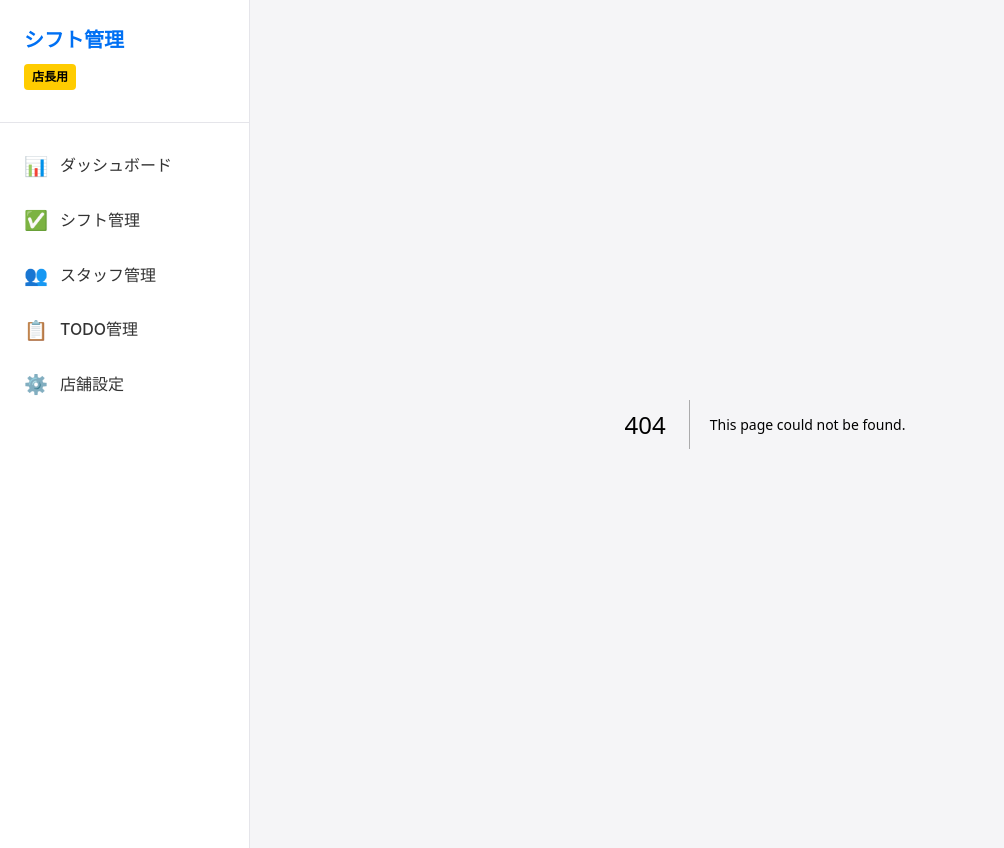
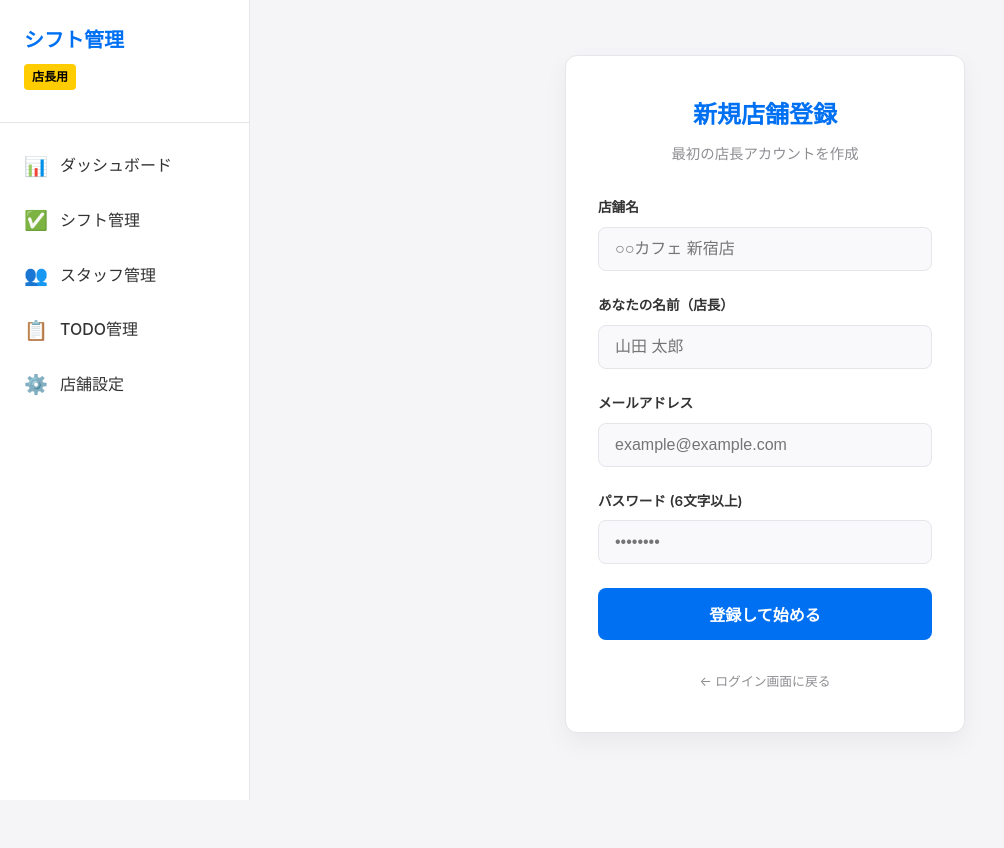
Before and after one commit to 10193308ab-dotcom/shift-management, a Next.js app: page /register in a window 1280 px wide. Before the commit this address had no page. Shown: the whole page, without its empty margins (0-1004 px from the left). After the commit the page ends 800 px from the top, so only its background shows below. Built offline with nearby package versions, Linux system fonts and the light colour scheme; no server answers.

Commit message:
Add Login and Register pages

```diff
--- a/src/app/globals.css
+++ b/src/app/globals.css
@@ -155,3 +155,97 @@ ul {
     padding-bottom: 1.5rem; /* Reset padding on desktop */
   }
 }
+
+/* =========================================
+   Login Page UI
+   ========================================= */
+.login-container {
+  display: flex;
+  align-items: center;
+  justify-content: center;
+  min-height: calc(100vh - 60px);
+  padding: 1rem;
+}
+
+.login-box {
+  background-color: var(--surface-color);
+  border-radius: 12px;
+  padding: 2.5rem 2rem;
+  width: 100%;
+  max-width: 400px;
+  box-shadow: 0 10px 25px rgba(0, 0, 0, 0.05);
+  border: 1px solid var(--border-color);
+}
+
+.login-header {
+  text-align: center;
+  margin-bottom: 2rem;
+}
+
+.login-header h1 {
+  font-size: 1.5rem;
+  color: var(--primary-color);
+  margin-bottom: 0.5rem;
+}
+
+.login-header p {
+  color: #8e8e93;
+  font-size: 0.9rem;
+}
+
+.form-group {
+  margin-bottom: 1.5rem;
+}
+
+.form-group label {
+  display: block;
+  font-size: 0.85rem;
+  font-weight: 600;
+  margin-bottom: 0.5rem;
+  color: var(--text-color);
+}
+
+.form-group input {
+  width: 100%;
+  padding: 0.75rem 1rem;
+  border-radius: 8px;
+  border: 1px solid var(--border-color);
+  font-size: 1rem;
+  transition: border-color 0.2s;
+  background-color: #f9f9fb;
+}
+
+.form-group input:focus {
+  outline: none;
+  border-color: var(--primary-color);
+  background-color: #fff;
+}
+
+.btn-primary {
+  width: 100%;
+  padding: 0.85rem;
+  background-color: var(--primary-color);
+  color: white;
+  border: none;
+  border-radius: 8px;
+  font-size: 1rem;
+  font-weight: 600;
+  cursor: pointer;
+  transition: background-color 0.2s, opacity 0.2s;
+}
+
+.btn-primary:hover {
+  background-color: #005bb5;
+}
+
+.btn-primary:disabled {
+  opacity: 0.7;
+  cursor: not-allowed;
+}
+
+.login-footer {
+  margin-top: 2rem;
+  text-align: center;
+  font-size: 0.8rem;
+  color: #8e8e93;
+}
--- a/src/app/page.tsx
+++ b/src/app/page.tsx
@@ -1,8 +1,76 @@
-export default function Home() {
+'use client';
+
+import { useState } from 'react';
+import { supabase } from '@/lib/supabaseClient';
+import { useRouter } from 'next/navigation';
+import Link from 'next/link';
+
+export default function LoginPage() {
+  const [email, setEmail] = useState('');
+  const [password, setPassword] = useState('');
+  const [loading, setLoading] = useState(false);
+  const router = useRouter();
+
+  const handleLogin = async (e: React.FormEvent) => {
+    e.preventDefault();
+    setLoading(true);
+
+    // Supabaseの認証機能でログイン
+    const { data, error } = await supabase.auth.signInWithPassword({ email, password });
+
+    if (error) {
+      alert('ログインに失敗しました: ' + error.message);
+      setLoading(false);
+      return;
+    }
+
+    // ログイン成功時の処理（とりあえずスタッフ画面へ遷移）
+    router.push('/staff');
+  };
+
   return (
-    <div style={{ display: 'flex', flexDirection: 'column', alignItems: 'center', justifyContent: 'center', minHeight: '100vh' }}>
-      <h1>シフト管理アプリ</h1>
-      <p>初期セットアップが完了しました。</p>
+    <div className="login-container">
+      <div className="login-box">
+        <div className="login-header">
+          <h1>シフト管理アプリ</h1>
+          <p>スタッフ・店長ログイン</p>
+        </div>
+
+        <form onSubmit={handleLogin} className="login-form">
+          <div className="form-group">
+            <label>メールアドレス</label>
+            <input
+              type="email"
+              value={email}
+              onChange={e => setEmail(e.target.value)}
+              placeholder="example@example.com"
+              required
+            />
+          </div>
+          <div className="form-group">
+            <label>パスワード</label>
+            <input
+              type="password"
+              value={password}
+              onChange={e => setPassword(e.target.value)}
+              placeholder="••••••••"
+              required
+            />
+          </div>
+          <button type="submit" className="btn-primary" disabled={loading}>
+            {loading ? 'ログイン中...' : 'ログイン'}
+          </button>
+        </form>
+
+        <div className="login-footer">
+          <p>※アカウントがない場合は店長に招待コードを発行してもらってください。</p>
+          <div style={{ marginTop: '1rem', paddingTop: '1rem', borderTop: '1px solid var(--border-color)' }}>
+            <Link href="/register" style={{ color: 'var(--primary-color)', fontWeight: 'bold' }}>
+              💡 新しく店舗を登録する（店長用）
+            </Link>
+          </div>
+        </div>
+      </div>
     </div>
   );
 }
--- /dev/null
+++ b/src/app/register/page.tsx
@@ -0,0 +1,128 @@
+'use client';
+
+import { useState } from 'react';
+import { supabase } from '@/lib/supabaseClient';
+import { useRouter } from 'next/navigation';
+import Link from 'next/link';
+
+export default function RegisterPage() {
+  const [email, setEmail] = useState('');
+  const [password, setPassword] = useState('');
+  const [name, setName] = useState('');
+  const [storeName, setStoreName] = useState('');
+  const [loading, setLoading] = useState(false);
+  const router = useRouter();
+
+  const handleRegister = async (e: React.FormEvent) => {
+    e.preventDefault();
+    setLoading(true);
+
+    // 1. Supabase Authでユーザー作成
+    const { data: authData, error: authError } = await supabase.auth.signUp({
+      email,
+      password
+    });
+
+    if (authError || !authData.user) {
+      alert('登録エラー(Auth): ' + (authError?.message || '不明なエラー'));
+      setLoading(false);
+      return;
+    }
+
+    const userId = authData.user.id;
+
+    // 2. 店舗(Store)の作成
+    const { data: storeData, error: storeError } = await supabase
+      .from('StoreSettings')
+      .insert([{ StoreName: storeName, InviteCode: Math.random().toString(36).slice(-8) }])
+      .select('StoreID')
+      .single();
+
+    if (storeError) {
+      alert('店舗作成エラー: ' + storeError.message);
+      setLoading(false);
+      return;
+    }
+
+    // 3. ユーザープロフィールの作成（店長として登録）
+    const { error: userError } = await supabase
+      .from('Users')
+      .insert([{
+        UserID: userId,
+        StoreID: storeData.StoreID,
+        Name: name,
+        Role: '店長'
+      }]);
+
+    if (userError) {
+      alert('プロフィール作成エラー: ' + userError.message);
+      setLoading(false);
+      return;
+    }
+
+    alert('店舗と店長アカウントの登録が完了しました！');
+    router.push('/manager');
+  };
+
+  return (
+    <div className="login-container">
+      <div className="login-box">
+        <div className="login-header">
+          <h1>新規店舗登録</h1>
+          <p>最初の店長アカウントを作成</p>
+        </div>
+
+        <form onSubmit={handleRegister} className="login-form">
+          <div className="form-group">
+            <label>店舗名</label>
+            <input
+              type="text"
+              value={storeName}
+              onChange={e => setStoreName(e.target.value)}
+              placeholder="○○カフェ 新宿店"
+              required
+            />
+          </div>
+          <div className="form-group">
+            <label>あなたの名前（店長）</label>
+            <input
+              type="text"
+              value={name}
+              onChange={e => setName(e.target.value)}
+              placeholder="山田 太郎"
+              required
+            />
+          </div>
+          <div className="form-group">
+            <label>メールアドレス</label>
+            <input
+              type="email"
+              value={email}
+              onChange={e => setEmail(e.target.value)}
+              placeholder="example@example.com"
+              required
+            />
+          </div>
+          <div className="form-group">
+            <label>パスワード (6文字以上)</label>
+            <input
+              type="password"
+              value={password}
+              onChange={e => setPassword(e.target.value)}
+              placeholder="••••••••"
+              required
+              minLength={6}
+            />
+          </div>
+          <button type="submit" className="btn-primary" disabled={loading}>
+            {loading ? '登録中...' : '登録して始める'}
+          </button>
+        </form>
+
+        <div className="login-footer">
+          <Link href="/">← ログイン画面に戻る</Link>
+        </div>
+      </div>
+    </div>
+  );
+}
--- a/src/components/layout/AppLayout.tsx
+++ b/src/components/layout/AppLayout.tsx
@@ -3,15 +3,21 @@
 import React from 'react';
 import BottomNav from './BottomNav';
 import Sidebar from './Sidebar';
+import { usePathname } from 'next/navigation';
 
 export default function AppLayout({ children }: { children: React.ReactNode }) {
+  const pathname = usePathname();
+
+  // ログイン画面 (ルート) ではナビゲーションを隠す
+  const isLoginPage = pathname === '/';
+
   return (
     <div className="app-layout">
-      <Sidebar />
-      <main className="main-content">
+      {!isLoginPage && <Sidebar />}
+      <main className="main-content" style={isLoginPage ? { padding: 0 } : {}}>
         {children}
       </main>
-      <BottomNav />
+      {!isLoginPage && <BottomNav />}
     </div>
   );
 }
```
